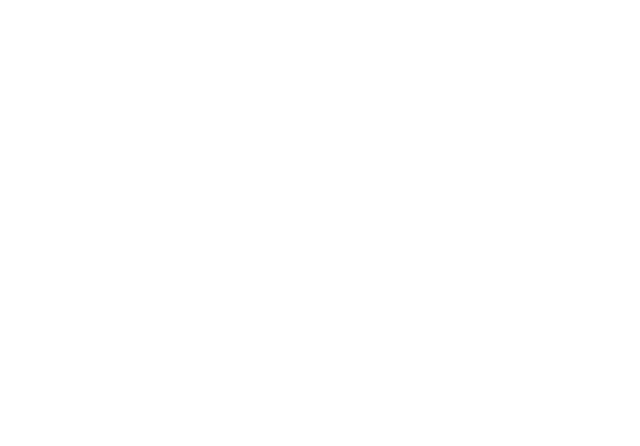
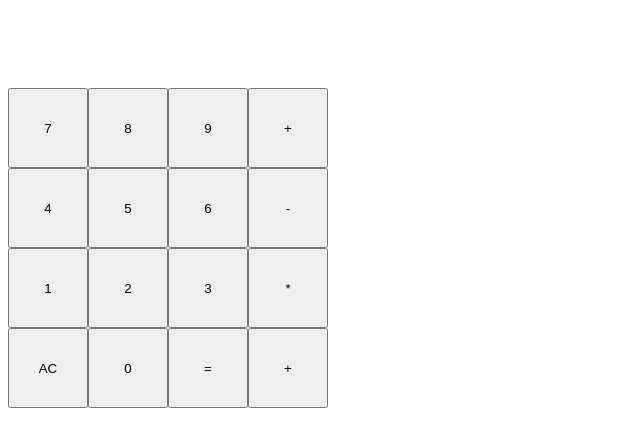
Before and after one commit to Kylo33/odin-calculator, a plain HTML site: page index.html in a window 1280 px wide. Shown: the whole page, without its empty margins (0-640 px from the left). Drawn offline with Linux system fonts and the light colour scheme.

Commit message:
feat: add basic calculator ui

```diff
--- a/index.html
+++ b/index.html
@@ -5,7 +5,31 @@
         <meta name="viewport" content="width=device-width, initial-scale=1.0">
         <title>Calculator</title>
         <script src="script.js" defer></script>
+        <link rel="stylesheet" href="style.css">
     </head>
     <body>
+        <div class="container">
+            <div id="display"></div>
+
+            <button class="number">7</button>
+            <button class="number">8</button>
+            <button class="number">9</button>
+            <button class="operator">+</button>
+
+            <button class="number">4</button>
+            <button class="number">5</button>
+            <button class="number">6</button>
+            <button class="operator">-</button>
+
+            <button class="number">1</button>
+            <button class="number">2</button>
+            <button class="number">3</button>
+            <button class="operator">*</button>
+
+            <button class="clear">AC</button>
+            <button class="number">0</button>
+            <button class="equal">=</button>
+            <button class="operator">+</button>
+        </div>
     </body>
 </html>
--- /dev/null
+++ b/style.css
@@ -0,0 +1,16 @@
+.container {
+    display: flex;
+    width: 320px;
+    flex-wrap: wrap;
+}
+
+.container > button {
+    width: 80px;
+    height: 80px;
+    box-sizing: border-box;
+}
+
+#display {
+    height: 80px;
+    width: 100%;
+}
```
